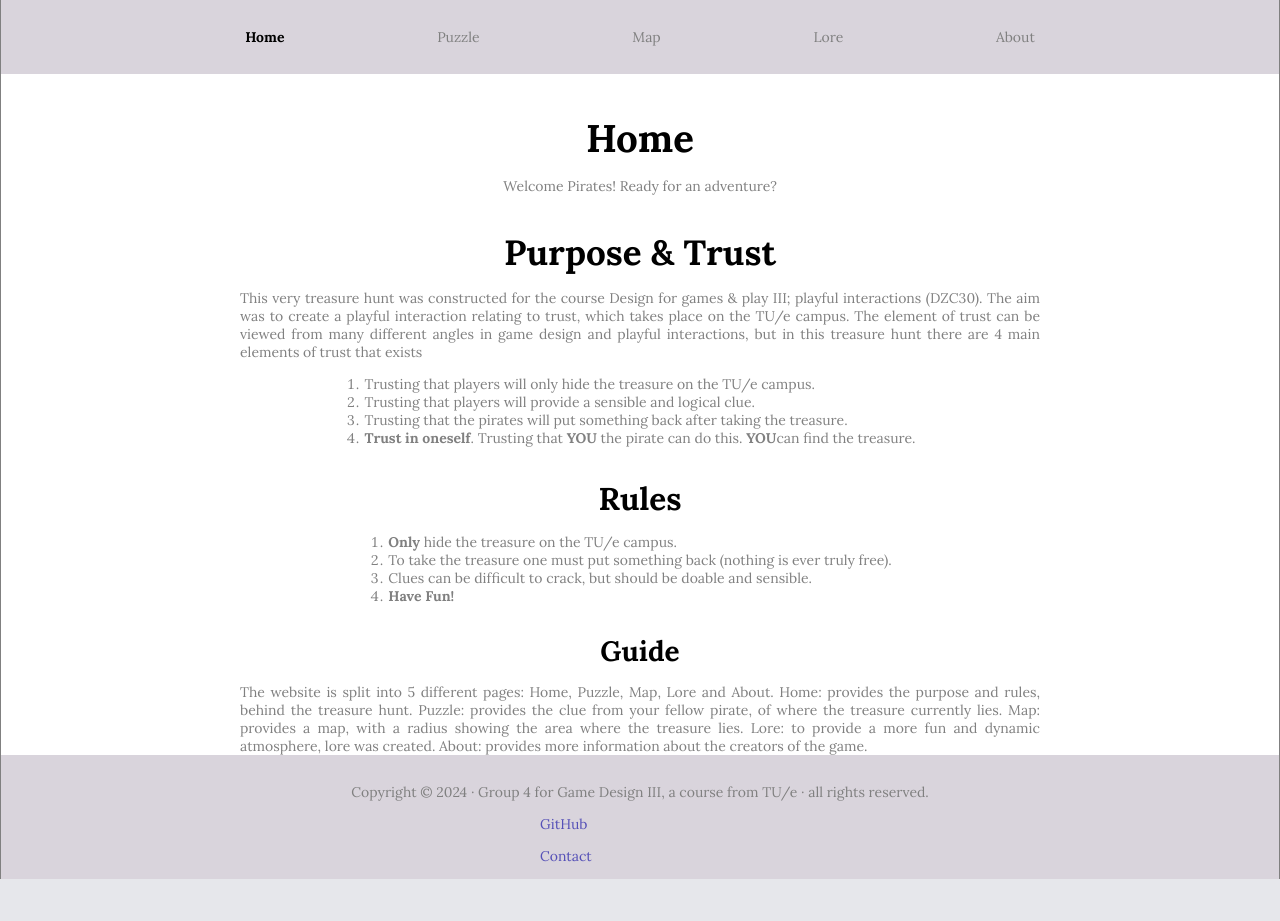
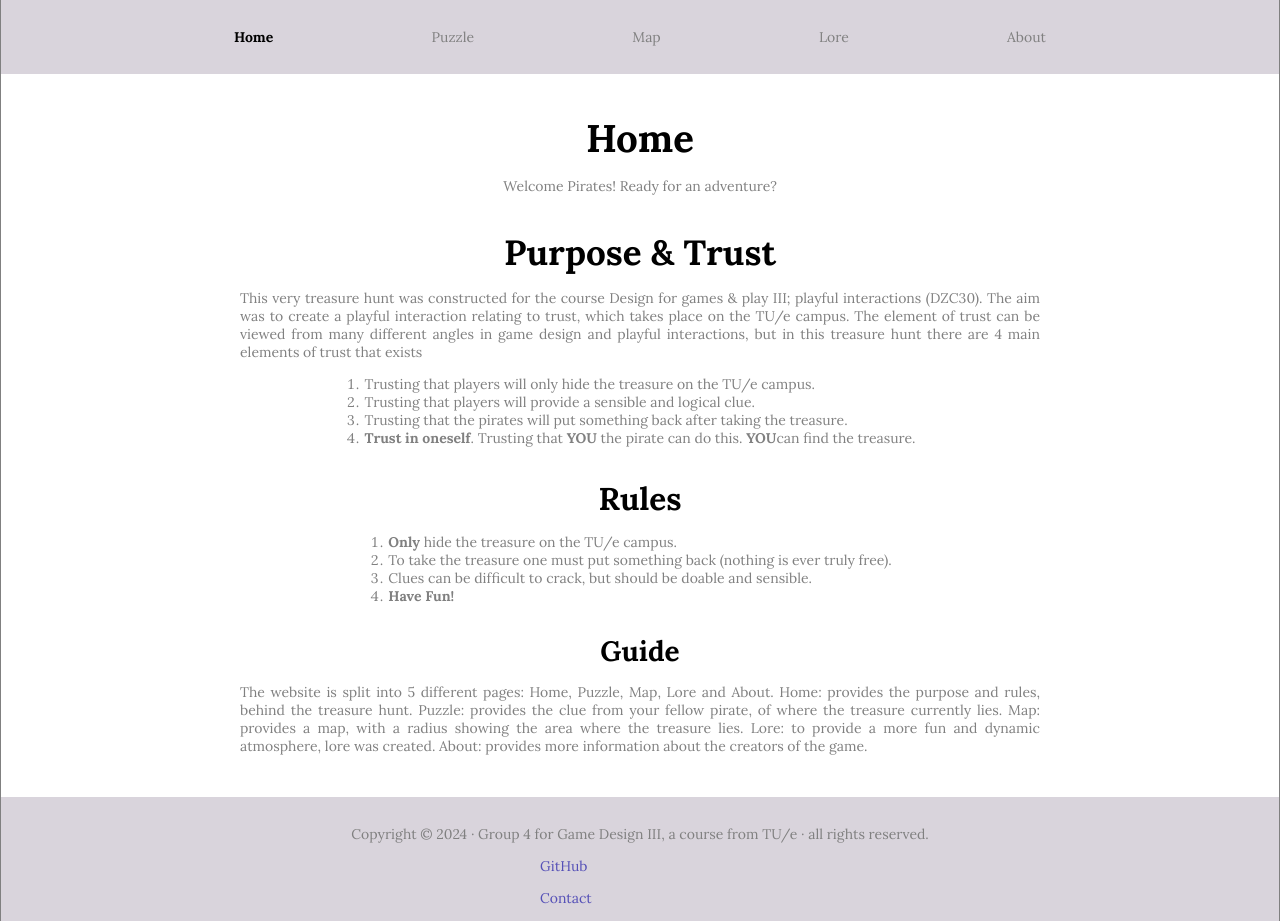
Before and after one commit to school-Tygo-van-den-Hurk/TUe-DZC30-Game-Design-III-2023-2024, a React (Vite) app in the folder client/: page / in a window 1280 px wide. Before the commit the page ends 879 px from the top, so only its background shows below. Built offline with nearby package versions, Linux system fonts and the light colour scheme.

Commit message:
updated style

```diff
--- a/client/src/App.css
+++ b/client/src/App.css
@@ -1,6 +1,5 @@
 .nav-bar {
   width: 100%;
-  padding: 0 10%;
   background-color: var(--layer-0);
 }
 .nav-bar nav {
--- a/client/src/App.scss
+++ b/client/src/App.scss
@@ -1,6 +1,5 @@
 .nav-bar {
     width: 100%;
-    padding: 0 10%;
     background-color: var(--layer-0);
 
     nav {
--- a/client/src/index.css
+++ b/client/src/index.css
@@ -97,6 +97,9 @@ html .App {
 html .App header, html .App footer {
   background-color: var(--layer-0);
   padding: 1em 10vw;
+}
+html .App footer {
+  margin-top: 3em;
 }
 html .App footer img {
   display: none;
--- a/client/src/index.scss
+++ b/client/src/index.scss
@@ -120,6 +120,8 @@ html {
         }
 
         footer {
+
+            margin-top: 3em;
 
             img {
                 display: none;
```
